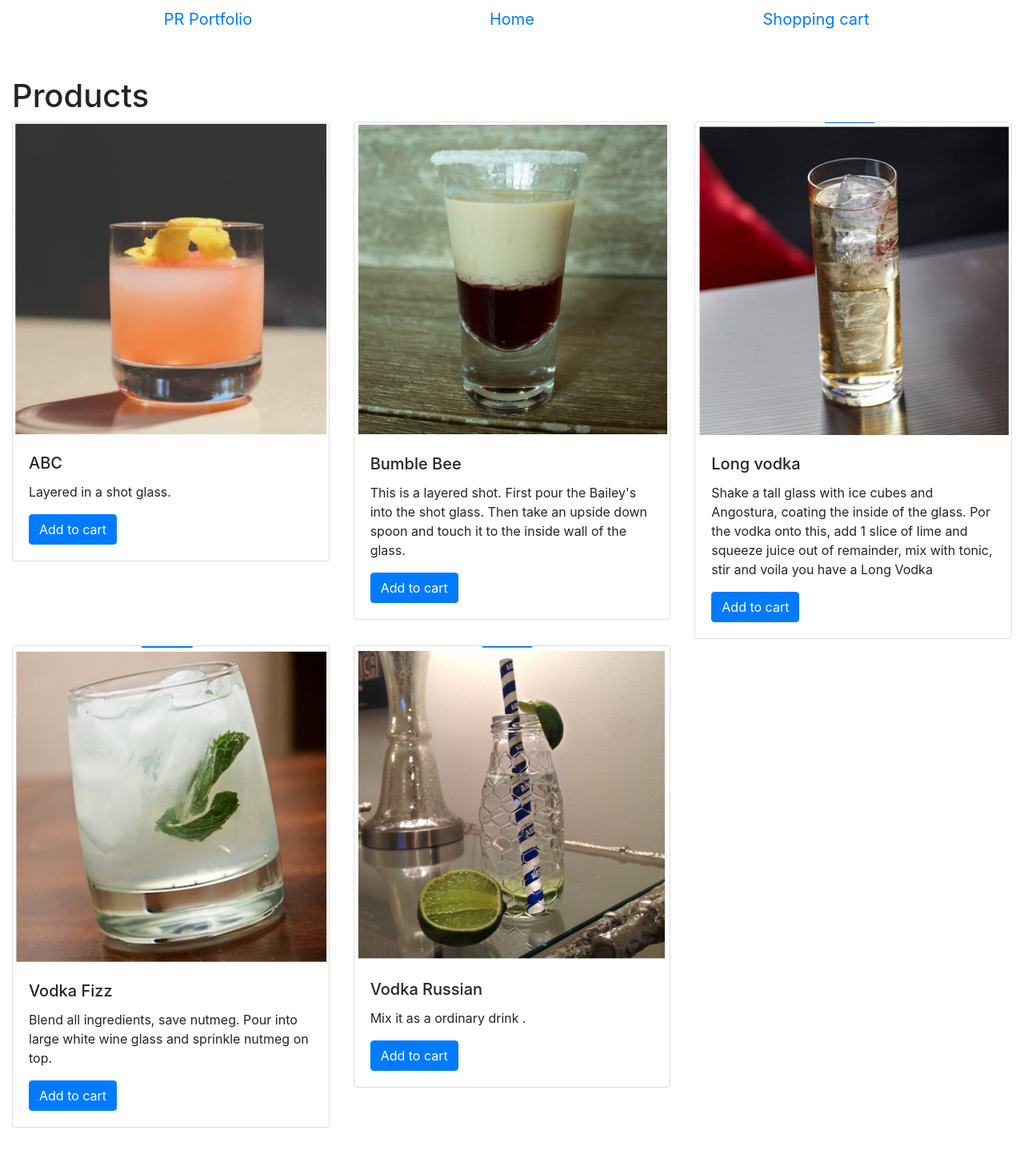
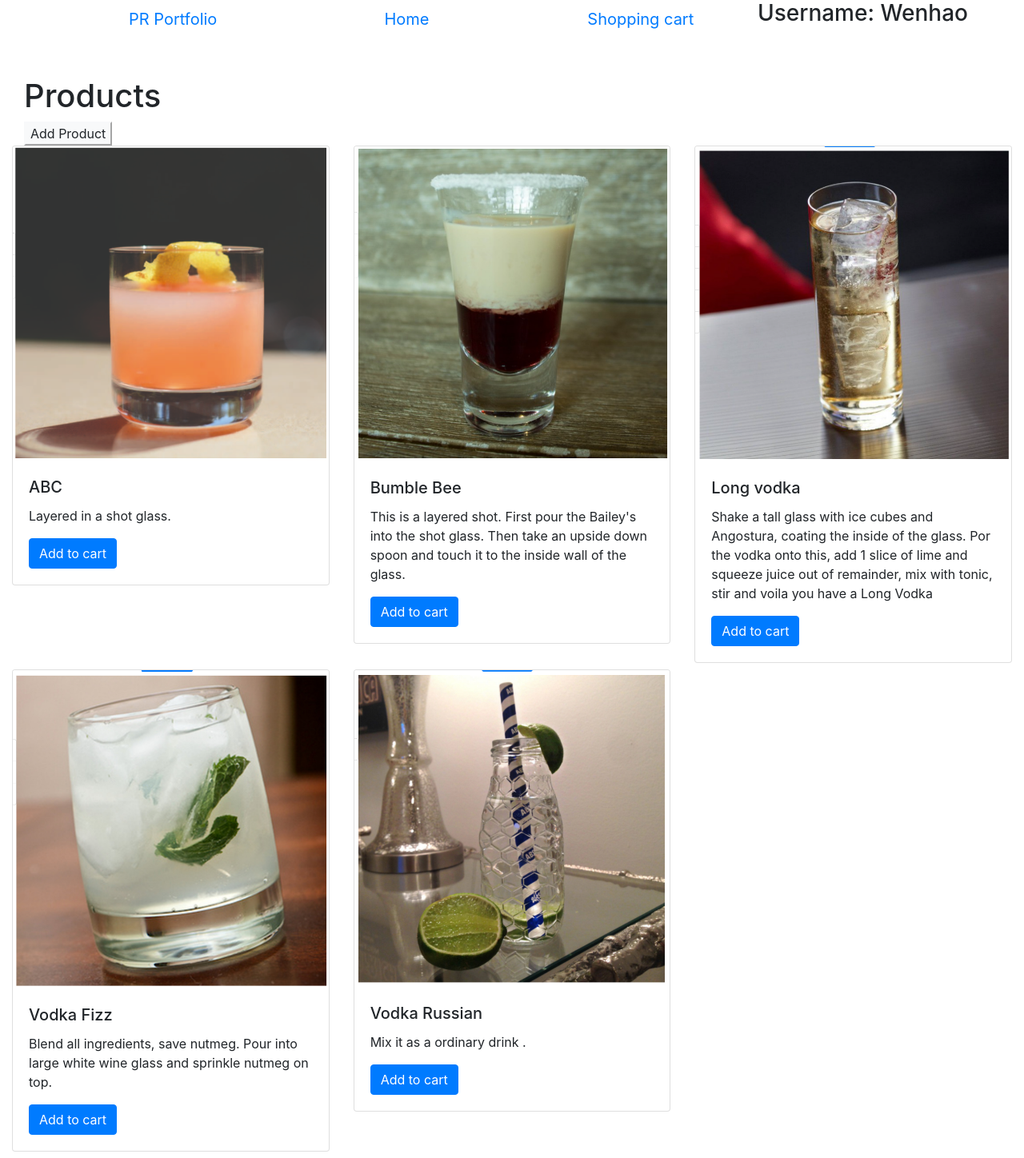
Before and after one commit to WenhaoGe/CS6620_E_Commerce_Web, a Django app: page /products/ in a window 1280 px wide. Shown: the whole page at 80% size. Before the commit the page ends 1410 px from the top, so only its background shows below. Run offline with Django 3.2, Linux system fonts and the light colour scheme; data comes from the database, SQL or seed files in the repository; some libraries are stand-ins or nearby versions.

Commit message:
working on CRUD operations

```diff
--- a/products/templates/product_index.html
+++ b/products/templates/product_index.html
@@ -18,6 +18,7 @@
             <button class="col btn btn-link btn-lg">
               Shopping cart
             </button>
+              <h3>Username: Wenhao</h3>
           </div>
         </div>
     </div>
@@ -28,7 +29,12 @@
         {% extends "base.html" %}
         {% load static %}
         {% block page_content %}
+        <div class="container-fluid">
         <h1>Products</h1>
+        <button class="btn-light" href="{% url 'create_product' %}">
+            Add Product
+        </button>
+        </div>
         <div class="row">
         {% for product in products %}
             <div class="col-md-4">
@@ -41,6 +47,7 @@
                            class="btn btn-primary">
                             Add to cart
                         </a>
+                        <i class="fa-solid fa-pen-to-square" href="{url }"></i>
                     </div>
                 </div>
             </div>
--- a/products/urls.py
+++ b/products/urls.py
@@ -4,4 +4,5 @@ from . import views
 urlpatterns = [
     path("", views.product_index, name="product_index"),
     path("<int:pk>/", views.product_detail, name="product_detail"),
+    path("create/", views.create_product, name="create_product")
 ]
--- a/products/views.py
+++ b/products/views.py
@@ -1,5 +1,6 @@
-from django.shortcuts import render
+from django.shortcuts import (render, get_object_or_404, HttpResponseRedirect)
 from products.models import Product
+from .forms import ProductForm
 
 
 def product_index(request):
@@ -16,3 +17,37 @@ def product_detail(request, pk):
         'product': product
     }
     return render(request, 'product_detail.html', context)
+
+
+def edit_product(request, pk):
+
+    # product = get_object_or_404(Product, pk = pk)
+    #
+    # new_product = Product(request.POST or None, instance = product)
+    #
+    # if new_product.is_valid():
+    #     new_product.save()
+    #     return HttpResponseRedirect("/" + pk)
+    #
+    # context = {
+    #     'product': product
+    # }
+
+    return render(request, 'product_index.html', {})
+
+
+def create_product(request):
+
+    if request.method == "POST":
+        product_form = ProductForm(data=request.POST)
+        if product_form.is_valid():
+            product_form = product_form.save()
+            return HttpResponseRedirect("/")
+    else:
+        product_form = ProductForm()
+
+    return render(request, "create_product.html", {"product": product_form})
+
+
+def delete_product(request, id):
+    pass
```
Also changed, not shown: products/forms.py (added, +8 -0 lines), products/templates/create_product.html (added, +37 -0 lines), products/templates/product_detail.html (line endings or trailing spaces).
